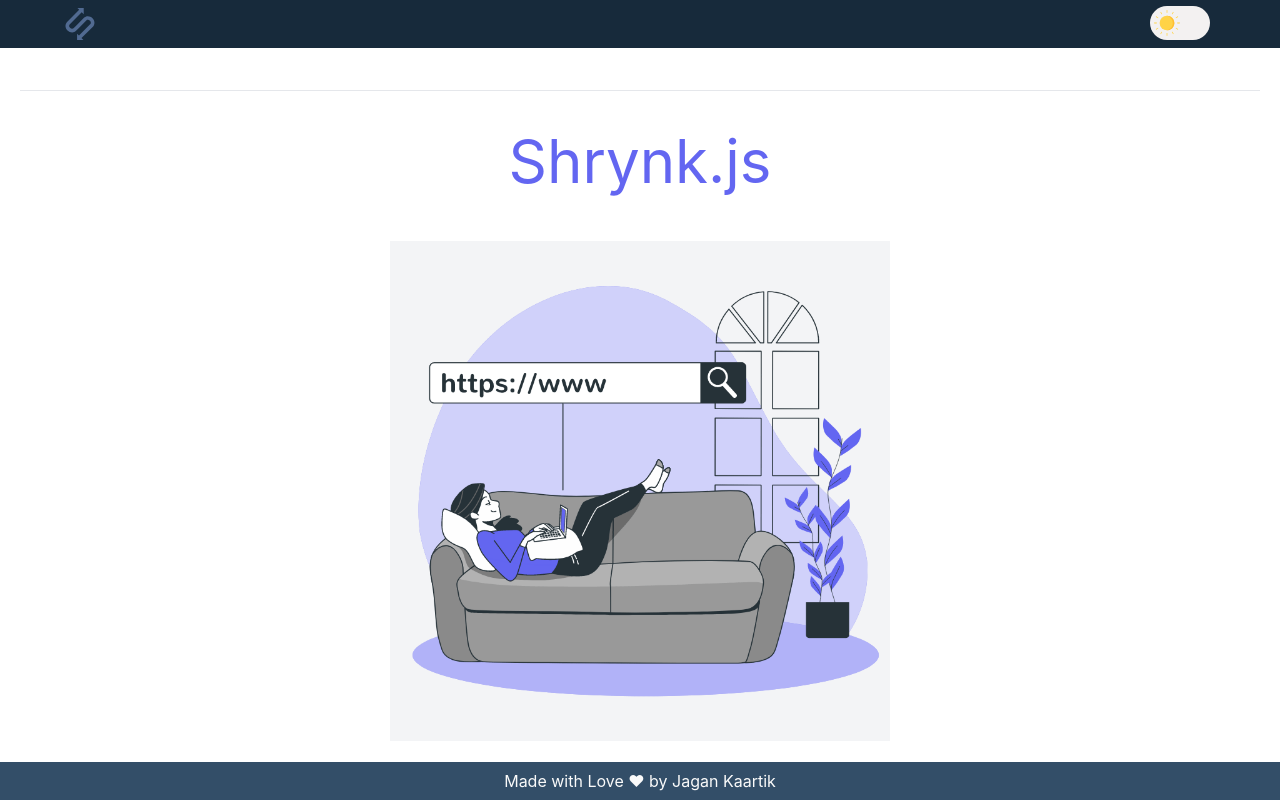
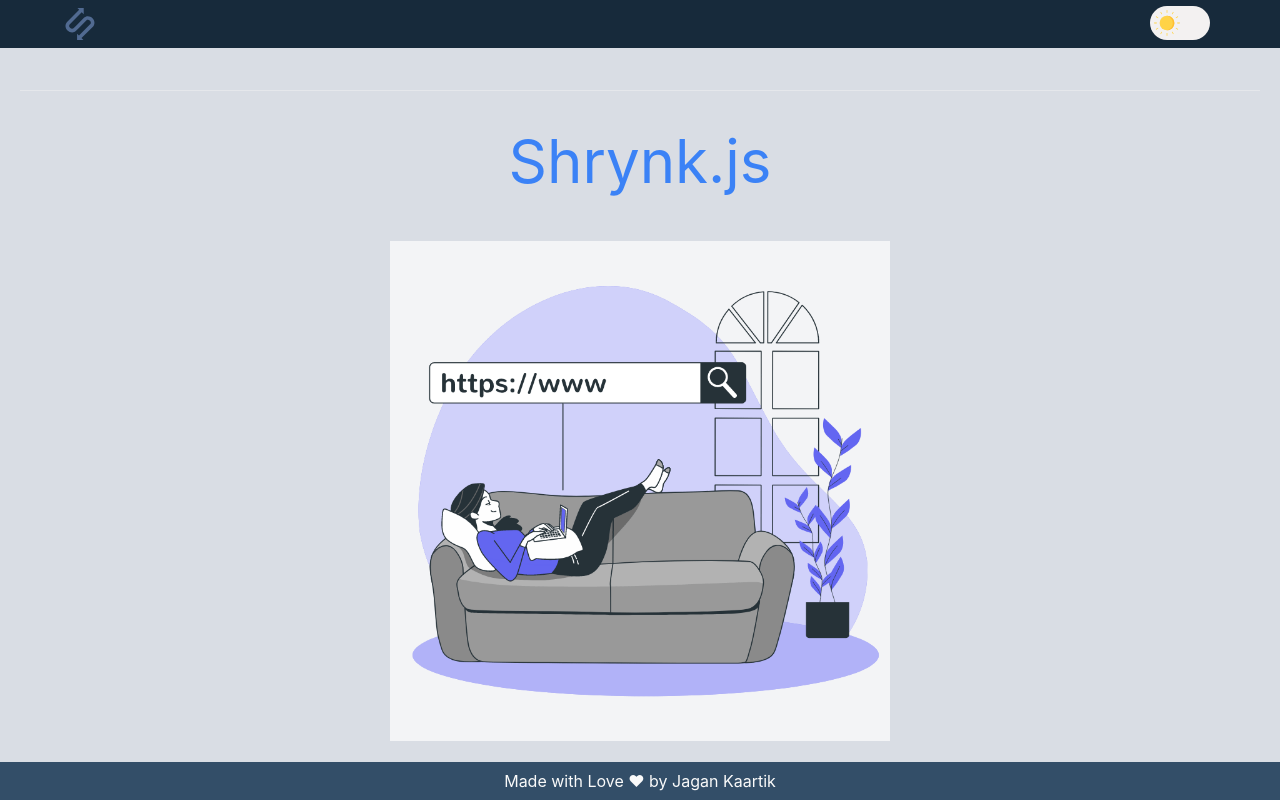
Before and after one commit to JaganKaartik/Shrynk.js, a React (Create React App) app in the folder app/: page / in a window 1280 px wide. Built offline with nearby package versions, Linux system fonts and the light colour scheme; no server answers.

Commit message:
Minor UI Updates

```diff
--- a/app/src/assets/css/color.css
+++ b/app/src/assets/css/color.css
@@ -1,5 +1,5 @@
 :root {
-  --bg-color: rgba(243, 244, 246, 1);
+  --bg-color: rgb(217, 221, 228);
   --nav-color: #172a3b;
   --home-container-card: #fafafa;
   --footer-color: #fafafa;
@@ -16,7 +16,7 @@
 }
 
 [data-theme='dark'] {
-  --bg-color: #0f1318;
+  --bg-color: #06121b;
   --nav-color: #0f1318;
   --home-container-card: #0b1c2c;
   --footer-color: #4b7297;
--- a/app/src/assets/css/main.css
+++ b/app/src/assets/css/main.css
@@ -19,5 +19,6 @@
   overflow-x: hidden;
   overflow-y: auto;
   display: flex;
+  background-color: var(--bg-color);
   flex-flow: column nowrap;
 }
--- a/app/src/components/Home/index.js
+++ b/app/src/components/Home/index.js
@@ -51,7 +51,7 @@ export default function Home() {
       ></div>
 
       <div className={'flex flex-col justify-center items-center'}>
-        <h1 className={'title text-indigo-500 text-6xl mt-10'}>Shrynk.js</h1>
+        <h1 className={'title text-blue-500 text-6xl mt-10'}>Shrynk.js</h1>
         {/* <p classNameName={"text-indigo-500 text-3xl mt-10"}>
           *Note: App is still under development. This is a sample preview.
         </p> */}
--- a/app/src/components/Navbar/index.js
+++ b/app/src/components/Navbar/index.js
@@ -32,11 +32,11 @@ const displayNav = () => {
           <NavLink to="/dashboard">Dashboard</NavLink>
         </div>
       </li>
-      <li>
+      {/* <li>
         <div className="text-white lg:p-1.5 py-0.5 px-0 block border-b-2 border-transparent hover:border-green-400 lg:mb-0 mb-2">
           <NavLink to="/profile">Profile</NavLink>
         </div>
-      </li>
+      </li> */}
       <li>
         <div className="text-white lg:p-1.5 py-0.5 px-0 block border-b-2 border-transparent hover:border-green-400 lg:mb-0 mb-2">
           <NavLink to="/" onClick={() => logoutHandler()}>
```
